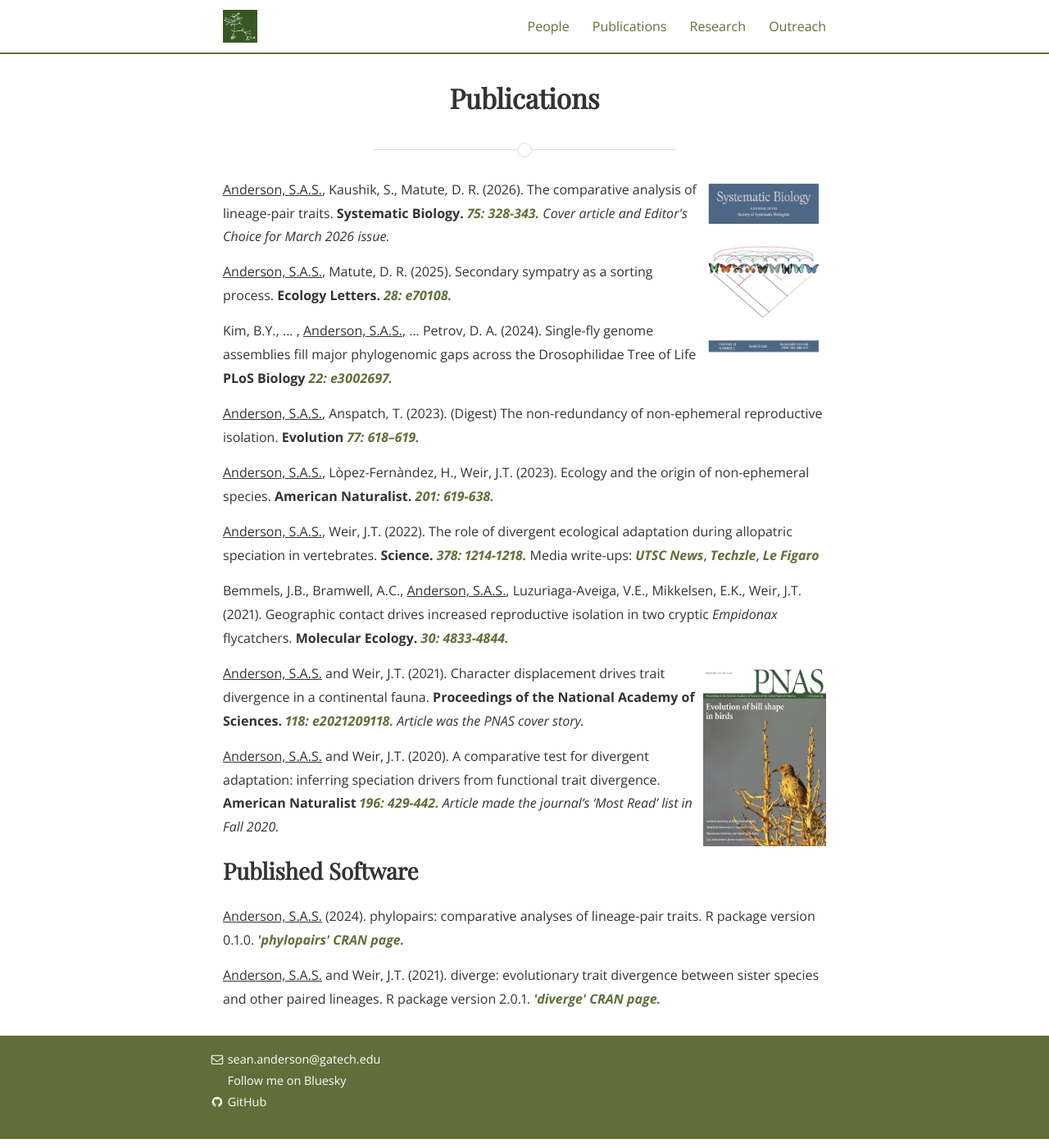
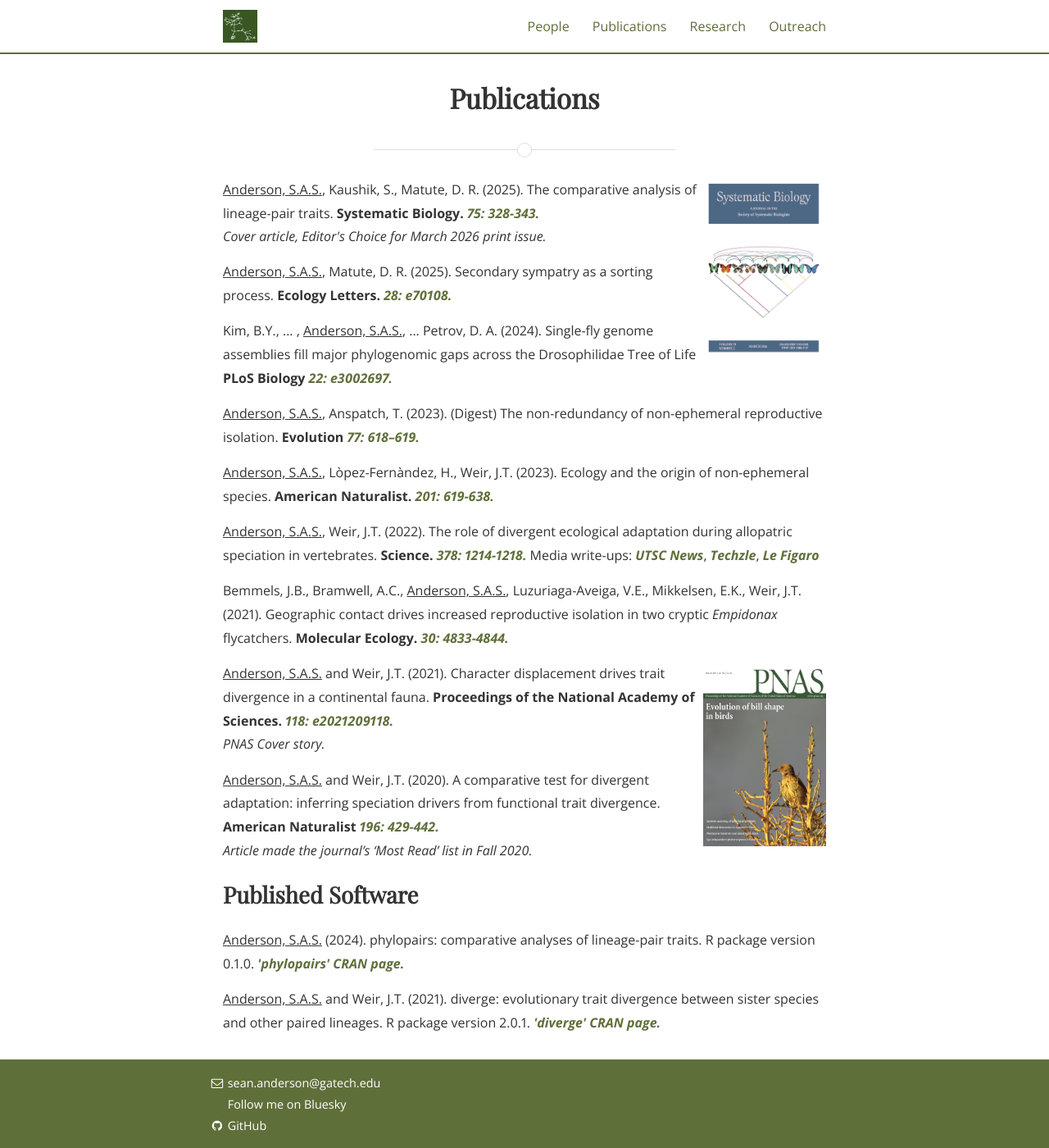
Before and after one commit to SeanASAnderson/SeanASAnderson.github.io, a Jekyll site: the page built from publications2.md, in a window 1280 px wide and 1400 px high. Shown: the whole window at 82% size. Built offline with Jekyll 4.4.1, drawn with Linux system fonts in a browser that asks for light colours; nearby versions of some CDN libraries; some web fonts are replaced.

Commit message:
line breaks

```diff
--- a/publications2.md
+++ b/publications2.md
@@ -13,8 +13,9 @@ img {
 
 <!--< <h2>Submitted / In Review</h2>-->
 
-<p><a href="assets/sysbiol.march.cover.webp"> <img src="assets/sysbiol.march.cover.webp" alt="SysBiol cov" style="width:150px;height:225px;margin-left:05px;"> </a><u>Anderson, S.A.S.</u>, Kaushik, S., Matute, D. R. (2026). The comparative analysis of lineage-pair traits. <b> Systematic Biology.</b> <a href="https://doi.org/10.1093/sysbio/syaf061"><b><i>75: 328-343.</i></b></a>
-<i>Cover article and Editor's Choice for March 2026 issue.</i></p>
+<p><a href="assets/sysbiol.march.cover.webp"> <img src="assets/sysbiol.march.cover.webp" alt="SysBiol cov" style="width:150px;height:225px;margin-left:05px;"> </a><u>Anderson, S.A.S.</u>, Kaushik, S., Matute, D. R. (2025). The comparative analysis of lineage-pair traits. <b> Systematic Biology.</b> <a href="https://doi.org/10.1093/sysbio/syaf061"><b><i>75: 328-343.</i></b></a>
+<br>
+<i>Cover article, Editor's Choice for March 2026 print issue.</i></p>
 
 <!--< <h2>Out Now</h2>-->
 
@@ -31,9 +32,11 @@ img {
 <p>Bemmels, J.B., Bramwell, A.C., <u>Anderson, S.A.S.</u>, Luzuriaga-Aveiga, V.E., Mikkelsen, E.K., Weir, J.T. (2021). Geographic contact drives increased reproductive isolation in two cryptic <i>Empidonax</i> flycatchers. <b>Molecular Ecology.</b> <a href="https://doi.org/10.1111/mec.16105"><b><i>30: 4833-4844.</i></b></a> </p>
 
 <p><a href="https://www.pnas.org/content/118/20.cover-expansion"> <img src="/assets/pnas_118_20_coverthumb_smaller.jpg" alt="PNAS cov" style="width:150px;height:225px;margin-left:05px;"> </a> <u>Anderson, S.A.S.</u> and Weir, J.T. (2021). Character displacement drives trait divergence in a continental fauna. <b>Proceedings of the National Academy of Sciences.</b> <a href="https://doi.org/10.1073/pnas.2021209118"><b><i>118: e2021209118.</i></b></a>
-<i>Article was the PNAS cover story.</i></p>
+<br>
+<i>PNAS Cover story.</i></p>
 
 <p><u>Anderson, S.A.S.</u> and Weir, J.T. (2020). A comparative test for divergent adaptation: inferring speciation drivers from functional trait divergence. <b>American Naturalist</b> <a href="https://doi.org/10.1086/710338"><b><i>196: 429-442.</i></b></a>
+<br>
 <i>Article made the journal’s ‘Most Read’ list in Fall 2020.</i></p>
 
 <h2>Published Software</h2>
```
